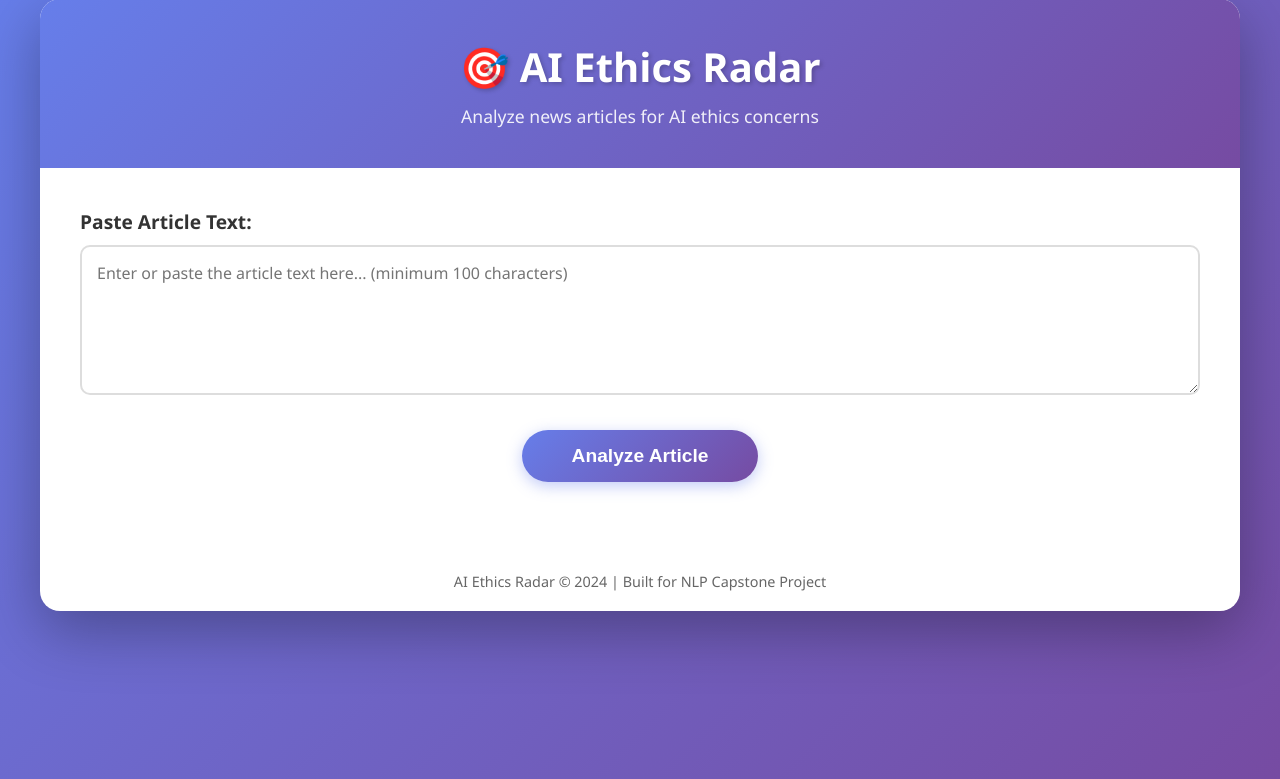
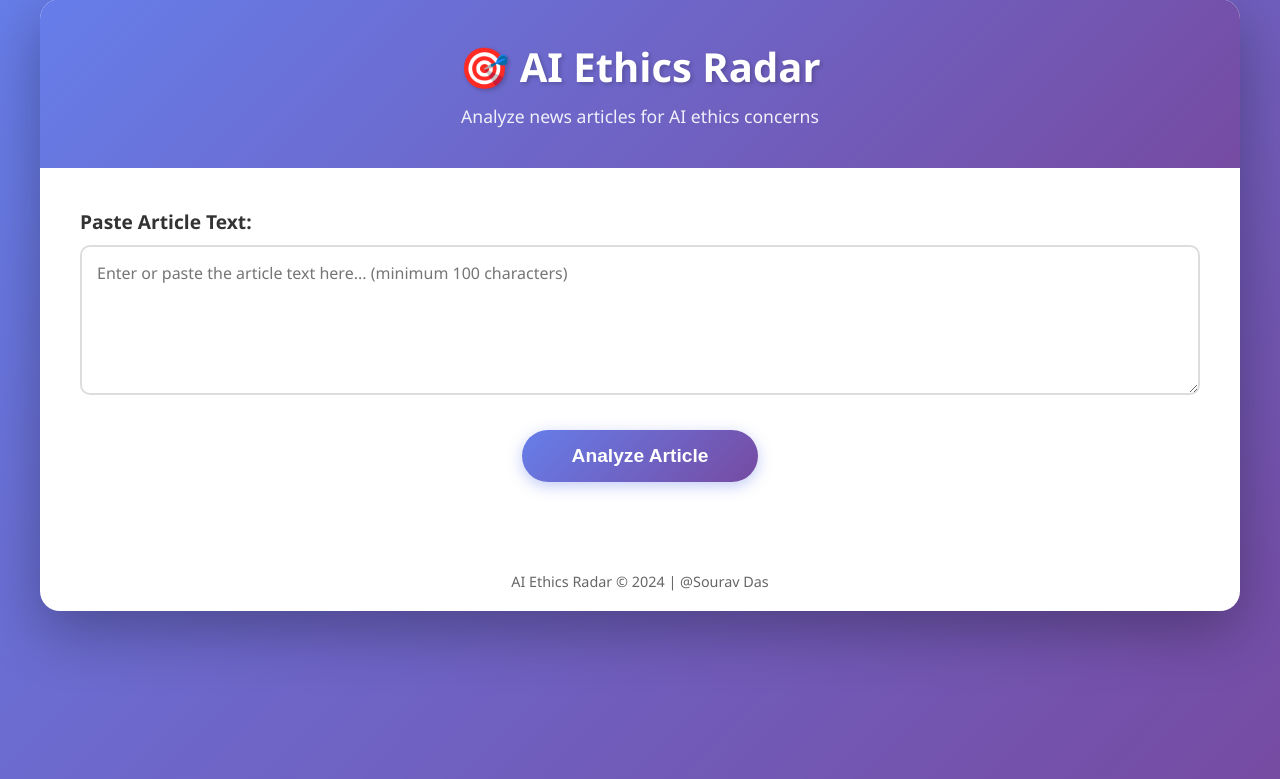
Before and after one commit to SouravNeatC/AI_Ethics_Radar, a Flask app: page / in a window 1280 px wide. Shown: the part 21-800 px from the top of the page. Run offline with Flask 3, Linux system fonts and the light colour scheme; parts of the project's set-up code (start-up, migrations or seed data) failed here and were passed over.

Commit message:
Update README with images and new project changes

```diff
--- a/templates/index.html
+++ b/templates/index.html
@@ -315,7 +315,7 @@
         </div>
 
         <footer>
-            <p>AI Ethics Radar © 2024 | Built for NLP Capstone Project</p>
+            <p>AI Ethics Radar © 2024 | @Sourav Das</p>
         </footer>
     </div>
 
```
Also changed, not shown: app.py (+0 -182 lines), README.md, visualization/Screenshot 2026-01-17 at 2.53.59 PM.png (added), visualization/ai.png (added), visualization/radar.png (added), visualization/sport.png (added).
